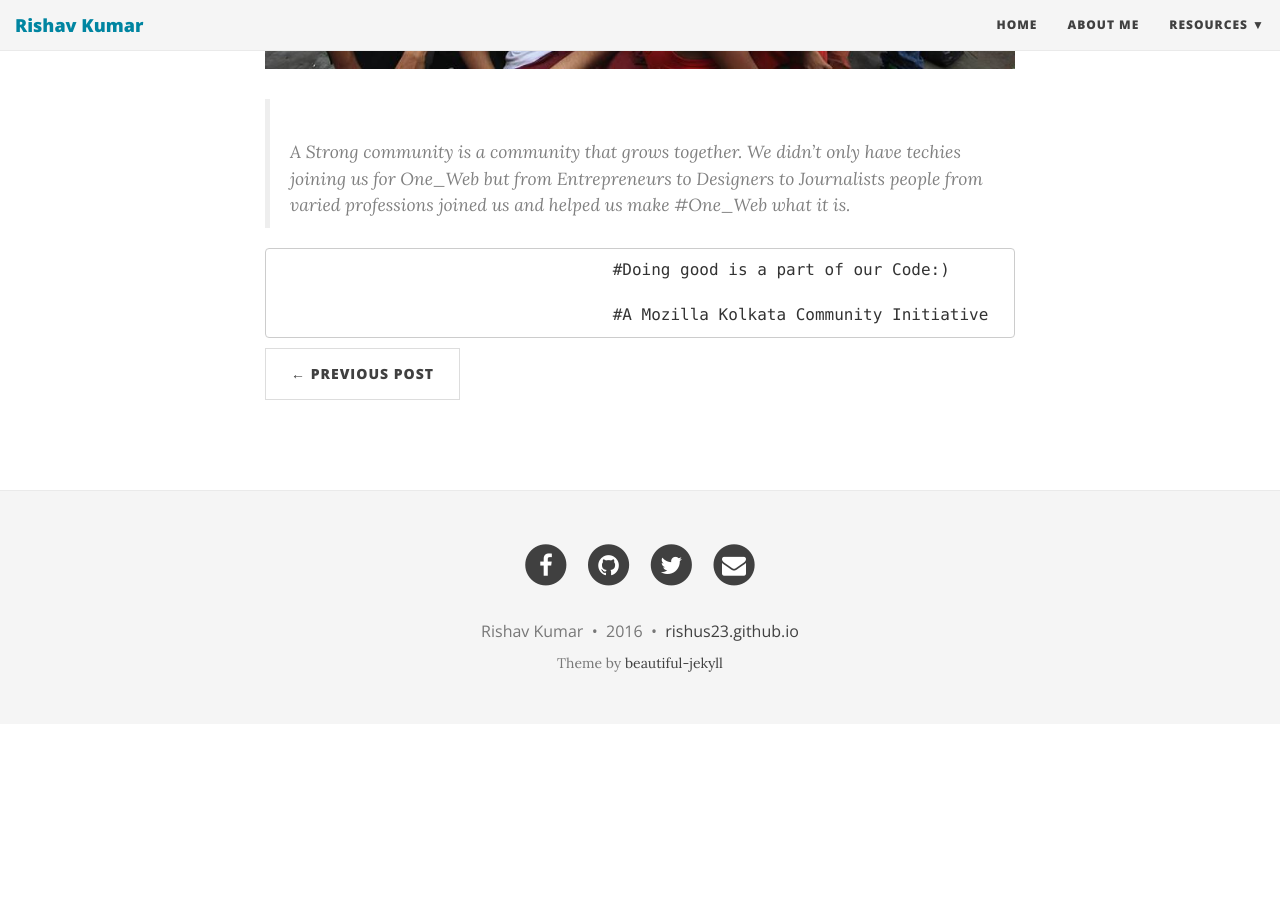
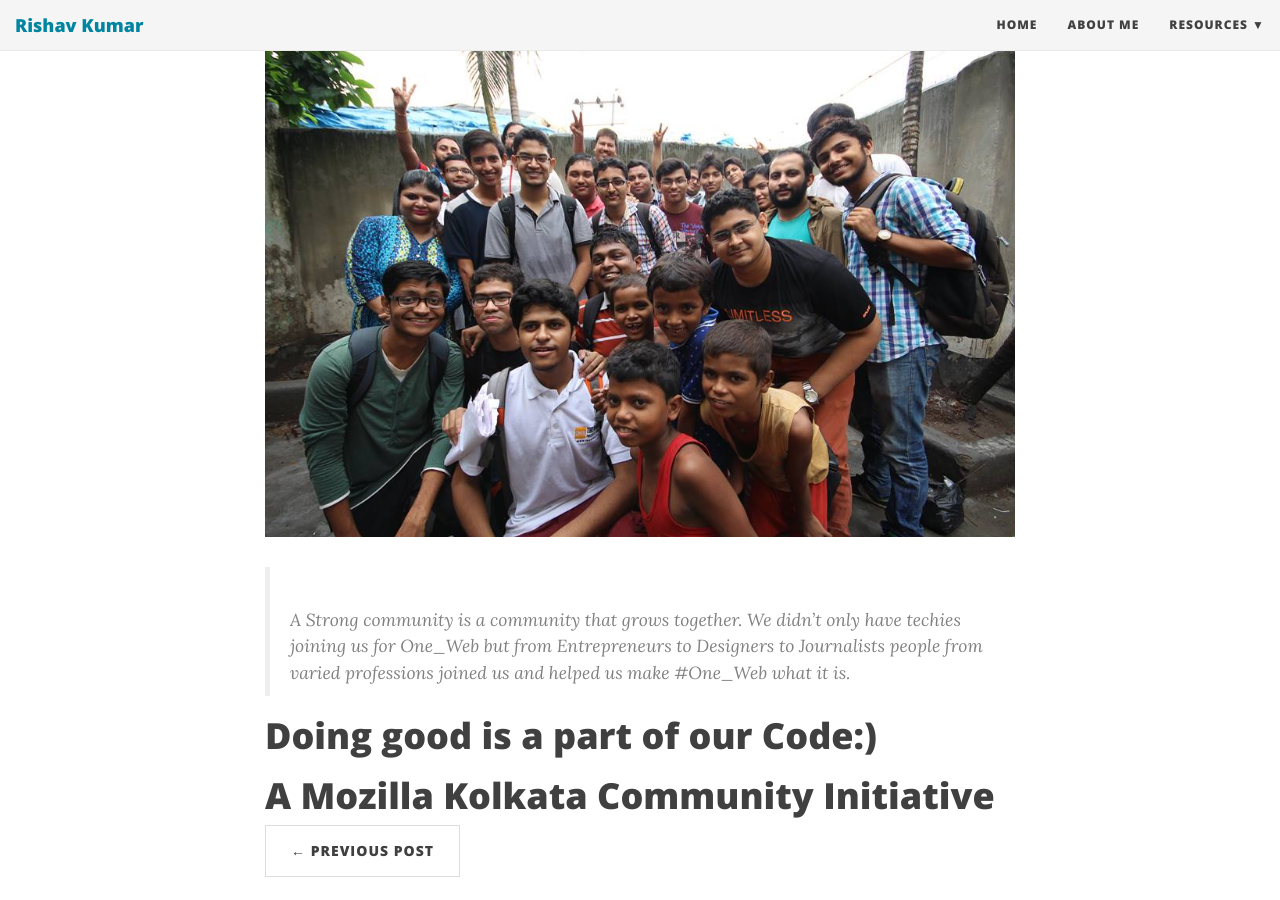
Before and after one commit to rishus23/rishus23.github.io, a Jekyll site: the page built from _posts/2016-07-17-oneweb.md, in a window 1280 px wide and 900 px high, scrolled down 5159 px. Built offline with Jekyll 4.4.1, drawn with Linux system fonts in a browser that asks for light colours; nearby versions of some CDN libraries; before the commit the page ends 5883 px from its top, so only the background shows below that; some of the changed text lies outside the part shown.

Commit message:
one web edit

```diff
--- a/_posts/2016-07-17-oneweb.md
+++ b/_posts/2016-07-17-oneweb.md
@@ -14,8 +14,8 @@
 ![One Web Poster](/img/one_web/OneWeb.png)
 
 It had been raining super hard since the night before the event, the day started with heavy rain in the morning. I as one of the key Volunteers was in a lot of tension as two questions were running in my mind
-1. Whether Volunteers will turn up ?
-2.>Whether the Kids will be there at the Library.
+>1. Whether Volunteers will turn up ?
+>2. Whether the Kids will be there at the Library.
 With a lot of hope and with high aims I got out of home.
 
 Everyone(Volunteers) were supposed to assemble at the Spot by 11.00 am but the most interesting fact was 33 Volunteers had reached the desired destination in spite of Rain by 10.30 am.
@@ -70,6 +70,6 @@
 >A Strong community is a community that grows together. We didn’t only have techies joining us for One_Web but from
 >Entrepreneurs to Designers to Journalists people from varied professions joined us and helped us make #One_Web what it is.
 
-                                       #Doing good is a part of our Code:)
+#                                         Doing good is a part of our Code:)
 
-                                       #A Mozilla Kolkata Community Initiative
+#                                         A Mozilla Kolkata Community Initiative
```
Also changed, not shown: other parts of _posts/2016-07-17-oneweb.md (+1 -1 lines), img/one_web/pimage.jpg (renamed from img/one_web/pjimage (1).jpg).
